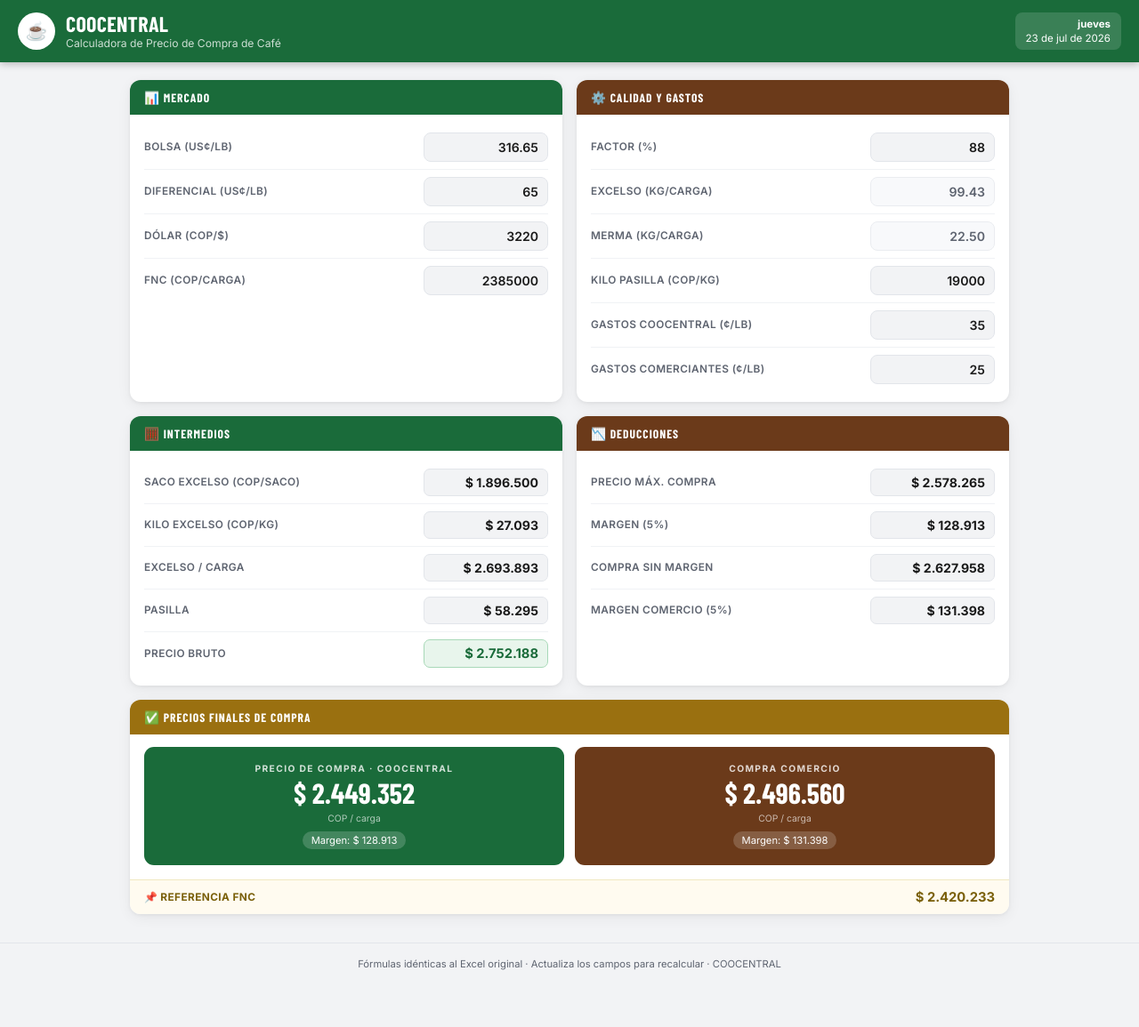
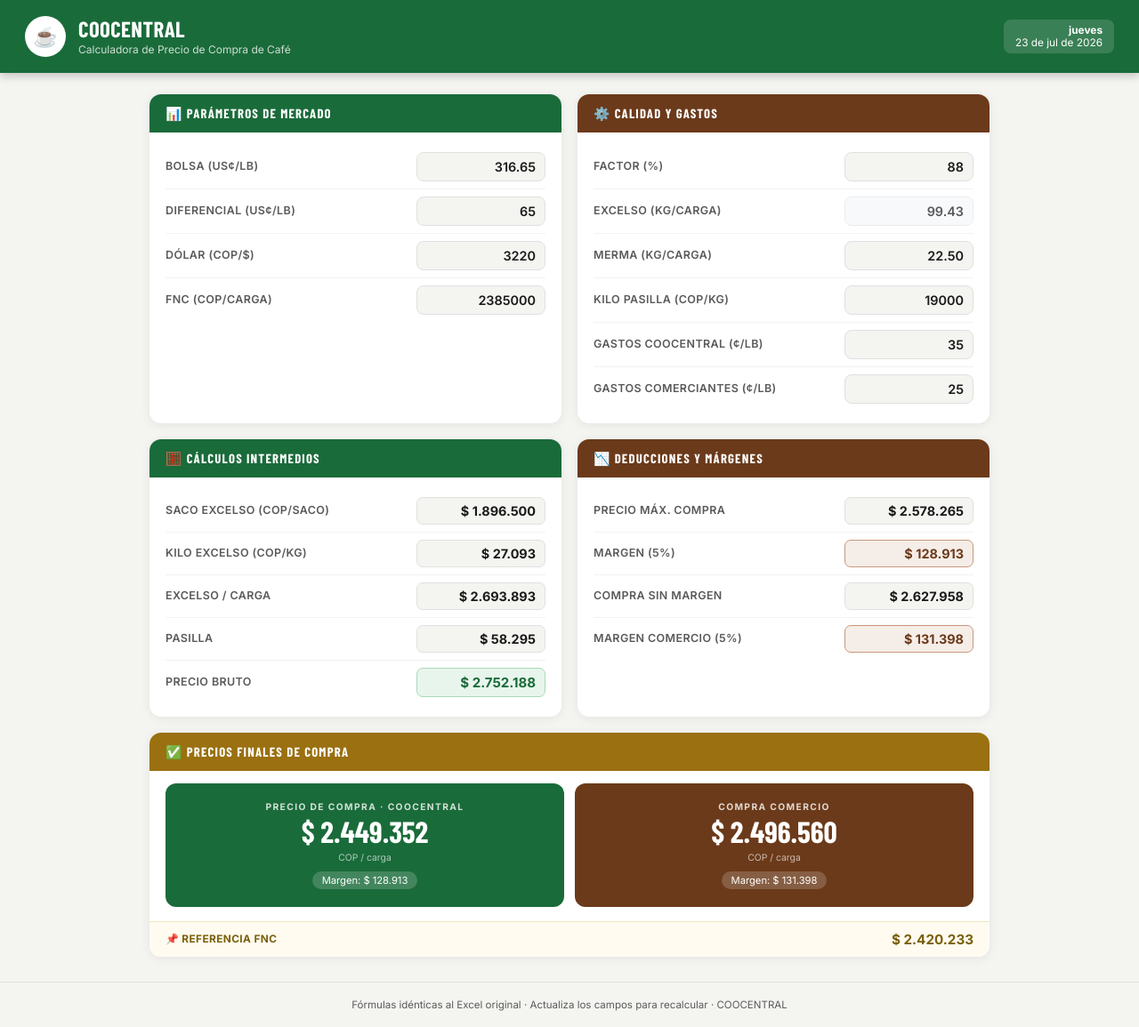
Before and after one commit to calapsusebastian-dotcom/PrecioCompraCoocentral, a plain HTML site: page index.html in a window 1280 px wide. Shown: the whole page at 89% size. Before the commit the page ends 1107 px from the top, so only its background shows below. Drawn offline with nearby package versions, Linux system fonts and the light colour scheme.

Commit message:
Refactor styles and improve HTML structure
Updated CSS variables for improved styling consistency and adjusted header structure for better semantic HTML. Modified JavaScript calculations for accuracy.

```diff
--- a/index.html
+++ b/index.html
@@ -8,359 +8,127 @@
   @import url('https://fonts.googleapis.com/css2?family=Inter:wght@400;500;600;700&family=Barlow+Condensed:wght@600;700&display=swap');
 
   :root {
-    --v:      #1a6b3a;
-    --v2:     #2a8a4d;
-    --vs:     #e8f5ec;
-    --c:      #6b3a1a;
-    --cs:     #f5ede8;
-    --o:      #9a7010;
-    --t:      #1a1a1a;
-    --ts:     #5e6470;
-    --bd:     #e2e5ea;
-    --bg:     #f2f3f5;
-    --w:      #ffffff;
-    --sh:     0 1px 4px rgba(0,0,0,0.06), 0 4px 16px rgba(0,0,0,0.06);
-    --r:      12px;
+    --v:#1a6b3a;--v2:#2a8a4d;--vs:#e8f5ec;
+    --c:#6b3a1a;--cs:#f5ede8;
+    --o:#9a7010;
+    --t:#1a1a1a;--ts:#5a5a5a;--bd:#e0e0e0;
+    --bg:#f4f4f1;--w:#fff;
+    --sh:0 2px 12px rgba(0,0,0,0.07);
   }
+  *{box-sizing:border-box;margin:0;padding:0;}
+  body{font-family:'Inter',sans-serif;background:var(--bg);color:var(--t);}
 
-  *, *::before, *::after { box-sizing: border-box; margin: 0; padding: 0; }
+  header{background:var(--v);color:white;padding:18px 28px;display:flex;align-items:center;gap:14px;box-shadow:0 3px 10px rgba(0,0,0,0.22);}
+  .hico{width:46px;height:46px;background:white;border-radius:50%;display:flex;align-items:center;justify-content:center;font-size:22px;flex-shrink:0;}
+  header h1{font-family:'Barlow Condensed',sans-serif;font-size:1.55rem;letter-spacing:.4px;line-height:1.1;}
+  header p{font-size:.75rem;opacity:.78;margin-top:1px;}
+  .hdate{margin-left:auto;background:rgba(255,255,255,.14);border-radius:8px;padding:5px 13px;font-size:.74rem;text-align:right;white-space:nowrap;}
+  .hdate strong{display:block;font-weight:700;}
 
-  body {
-    font-family: 'Inter', sans-serif;
-    background: var(--bg);
-    color: var(--t);
-    min-height: 100vh;
-    -webkit-text-size-adjust: 100%;
-  }
+  main{max-width:980px;margin:0 auto;padding:24px 18px;display:grid;grid-template-columns:repeat(12,1fr);gap:18px;}
 
-  /* ── HEADER ── */
-  header {
-    background: var(--v);
-    color: white;
-    padding: 14px 20px;
-    display: flex;
-    align-items: center;
-    gap: 12px;
-    position: sticky;
-    top: 0;
-    z-index: 10;
-    box-shadow: 0 2px 8px rgba(0,0,0,0.25);
-  }
-  .h-ico {
-    width: 42px; height: 42px;
-    background: white;
-    border-radius: 50%;
-    display: flex; align-items: center; justify-content: center;
-    font-size: 20px;
-    flex-shrink: 0;
-  }
-  .h-text h1 {
-    font-family: 'Barlow Condensed', sans-serif;
-    font-size: clamp(1.1rem, 4vw, 1.5rem);
-    letter-spacing: .3px;
-    line-height: 1.1;
-  }
-  .h-text p {
-    font-size: clamp(.65rem, 2.5vw, .76rem);
-    opacity: .78;
-    margin-top: 1px;
-  }
-  .h-date {
-    margin-left: auto;
-    background: rgba(255,255,255,.14);
-    border-radius: 8px;
-    padding: 5px 12px;
-    font-size: .72rem;
-    text-align: right;
-    white-space: nowrap;
-    line-height: 1.4;
-  }
-  .h-date strong { display: block; font-weight: 700; }
+  .col-6{grid-column:span 6;}
+  .col-12{grid-column:span 12;}
+  @media(max-width:700px){.col-6{grid-column:span 12;}}
 
-  /* ── LAYOUT ── */
-  main {
-    max-width: 1020px;
-    margin: 0 auto;
-    padding: 20px 16px 32px;
-    display: grid;
-    grid-template-columns: repeat(12, 1fr);
-    gap: 16px;
-  }
+  .card{background:var(--w);border-radius:13px;box-shadow:var(--sh);overflow:hidden;}
+  .card-header{padding:12px 18px;font-family:'Barlow Condensed',sans-serif;font-size:.92rem;font-weight:700;letter-spacing:1.2px;text-transform:uppercase;color:white;display:flex;align-items:center;gap:8px;}
+  .ch-v{background:var(--v);}
+  .ch-c{background:var(--c);}
+  .ch-o{background:var(--o);}
+  .card-body{padding:14px 18px;}
 
-  /* columnas por sección */
-  .col-6  { grid-column: span 6; }
-  .col-12 { grid-column: span 12; }
+  .field{display:flex;align-items:center;justify-content:space-between;gap:8px;padding:8px 0;border-bottom:1px solid #f0f2f5;}
+  .field:last-child{border-bottom:none;}
+  .field label{font-size:.78rem;font-weight:600;color:var(--ts);text-transform:uppercase;letter-spacing:.4px;flex:1;min-width:0;line-height:1.3;}
+  .field input,.field .cv{width:145px;min-width:90px;flex-shrink:0;padding:7px 10px;border-radius:8px;font-size:.9rem;font-family:'Inter',sans-serif;font-weight:600;text-align:right;}
+  .field input{border:1.5px solid var(--bd);color:var(--t);background:var(--bg);transition:border-color .15s,box-shadow .15s;-moz-appearance:textfield;}
+  .field input::-webkit-inner-spin-button{-webkit-appearance:none;}
+  .field input:focus{outline:none;border-color:var(--v2);box-shadow:0 0 0 3px rgba(42,138,77,.13);background:white;}
+  .field .cv{border:1px solid #eaecf0;color:var(--ts);background:#f8f9fb;}
 
-  /* tablet */
-  @media (max-width: 700px) {
-    .col-6 { grid-column: span 12; }
-  }
+  .rrow{display:flex;align-items:center;justify-content:space-between;gap:8px;padding:8px 0;border-bottom:1px solid #f0f2f5;}
+  .rrow:last-child{border-bottom:none;}
+  .rrow .rl{font-size:.78rem;font-weight:600;color:var(--ts);text-transform:uppercase;letter-spacing:.4px;flex:1;min-width:0;line-height:1.3;}
+  .rrow .rv{font-size:.9rem;font-weight:700;text-align:right;color:var(--t);background:var(--bg);border-radius:7px;padding:6px 10px;min-width:145px;flex-shrink:0;border:1px solid var(--bd);white-space:nowrap;}
+  .rrow.hl-v .rv{background:var(--vs);color:var(--v);border-color:#a8d9b8;font-size:.94rem;}
+  .rrow.hl-c .rv{background:var(--cs);color:var(--c);border-color:#c8997a;}
 
-  /* ── CARD ── */
-  .card {
-    background: var(--w);
-    border-radius: var(--r);
-    box-shadow: var(--sh);
-    overflow: hidden;
-    display: flex;
-    flex-direction: column;
-  }
-  .card-hd {
-    padding: 11px 16px;
-    font-family: 'Barlow Condensed', sans-serif;
-    font-size: .85rem;
-    font-weight: 700;
-    letter-spacing: 1px;
-    text-transform: uppercase;
-    color: white;
-    display: flex;
-    align-items: center;
-    gap: 7px;
-    flex-shrink: 0;
-  }
-  .hd-v { background: var(--v); }
-  .hd-c { background: var(--c); }
-  .hd-o { background: var(--o); }
-  .card-bd { padding: 12px 16px; flex: 1; }
+  .pf-wrap{padding:14px 18px 16px;display:grid;grid-template-columns:1fr 1fr;gap:12px;}
+  @media(max-width:480px){.pf-wrap{grid-template-columns:1fr;}}
+  .pbox{border-radius:12px;padding:20px 16px;text-align:center;display:flex;flex-direction:column;align-items:center;gap:4px;}
+  .pbox-v{background:var(--v);color:white;}
+  .pbox-c{background:var(--c);color:white;}
+  .pbox .pet{font-size:.64rem;font-weight:700;letter-spacing:1.4px;text-transform:uppercase;opacity:.8;}
+  .pbox .pmonto{font-family:'Barlow Condensed',sans-serif;font-size:clamp(1.6rem,5vw,2.1rem);font-weight:700;line-height:1.1;}
+  .pbox .psub{font-size:.65rem;opacity:.65;}
+  .pbox .pbadge{display:inline-block;background:rgba(255,255,255,.18);border-radius:20px;padding:3px 11px;font-size:.7rem;margin-top:5px;}
 
-  /* ── CAMPOS ── */
-  .field {
-    display: flex;
-    align-items: center;
-    justify-content: space-between;
-    gap: 8px;
-    padding: 8px 0;
-    border-bottom: 1px solid #f0f2f5;
-  }
-  .field:last-child { border-bottom: none; }
+  .fnc-row{display:flex;align-items:center;flex-wrap:wrap;gap:8px;padding:10px 18px;background:#fffbf0;border-top:1px solid #f0e8c0;}
+  .fnc-row .fl{font-size:.74rem;font-weight:700;color:#7a600a;text-transform:uppercase;letter-spacing:.4px;}
+  .fnc-row .fv{font-size:.95rem;font-weight:700;color:#7a600a;margin-left:auto;white-space:nowrap;}
 
-  .field label {
-    font-size: .74rem;
-    font-weight: 600;
-    color: var(--ts);
-    text-transform: uppercase;
-    letter-spacing: .4px;
-    flex: 1;
-    min-width: 0;
-    /* wrap en móvil */
-    white-space: normal;
-    line-height: 1.3;
-  }
-
-  .field input,
-  .field .cv {
-    width: 140px;
-    min-width: 100px;
-    flex-shrink: 0;
-    padding: 7px 10px;
-    border-radius: 8px;
-    font-size: .88rem;
-    font-family: 'Inter', sans-serif;
-    font-weight: 600;
-    text-align: right;
-  }
-  .field input {
-    border: 1.5px solid var(--bd);
-    color: var(--t);
-    background: var(--bg);
-    transition: border-color .15s, box-shadow .15s;
-    -moz-appearance: textfield;
-  }
-  .field input::-webkit-inner-spin-button { -webkit-appearance: none; }
-  .field input:focus {
-    outline: none;
-    border-color: var(--v2);
-    box-shadow: 0 0 0 3px rgba(42,138,77,.13);
-    background: white;
-  }
-  .field .cv {
-    border: 1px solid #eaecf0;
-    color: var(--ts);
-    background: #f8f9fb;
-  }
-
-  /* pantallas muy pequeñas: stack label/input */
-  @media (max-width: 360px) {
-    .field { flex-direction: column; align-items: flex-start; }
-    .field input, .field .cv { width: 100%; }
-  }
-
-  /* ── FILAS RESULTADO ── */
-  .rrow {
-    display: flex;
-    align-items: center;
-    justify-content: space-between;
-    gap: 8px;
-    padding: 8px 0;
-    border-bottom: 1px solid #f0f2f5;
-  }
-  .rrow:last-child { border-bottom: none; }
-  .rrow .rl {
-    font-size: .74rem;
-    font-weight: 600;
-    color: var(--ts);
-    text-transform: uppercase;
-    letter-spacing: .4px;
-    flex: 1;
-    min-width: 0;
-    line-height: 1.3;
-  }
-  .rrow .rv {
-    font-size: .88rem;
-    font-weight: 700;
-    text-align: right;
-    color: var(--t);
-    background: var(--bg);
-    border-radius: 7px;
-    padding: 6px 10px;
-    min-width: 140px;
-    flex-shrink: 0;
-    border: 1px solid var(--bd);
-    white-space: nowrap;
-  }
-  .rrow.hl-v .rv {
-    background: var(--vs);
-    color: var(--v);
-    border-color: #a8d9b8;
-    font-size: .92rem;
-  }
-  @media (max-width: 360px) {
-    .rrow { flex-direction: column; align-items: flex-start; }
-    .rrow .rv { width: 100%; min-width: 0; }
-  }
-
-  /* ── PRECIOS FINALES ── */
-  .pf-wrap {
-    padding: 14px 16px 16px;
-    display: grid;
-    grid-template-columns: 1fr 1fr;
-    gap: 12px;
-  }
-  @media (max-width: 480px) {
-    .pf-wrap { grid-template-columns: 1fr; }
-  }
-
-  .pbox {
-    border-radius: 11px;
-    padding: 18px 16px;
-    text-align: center;
-    display: flex;
-    flex-direction: column;
-    align-items: center;
-    gap: 4px;
-  }
-  .pbox-v { background: var(--v); color: white; }
-  .pbox-c { background: var(--c); color: white; }
-
-  .pbox .pet {
-    font-size: .64rem;
-    font-weight: 700;
-    letter-spacing: 1.4px;
-    text-transform: uppercase;
-    opacity: .8;
-  }
-  .pbox .pmonto {
-    font-family: 'Barlow Condensed', sans-serif;
-    font-size: clamp(1.55rem, 5vw, 2rem);
-    font-weight: 700;
-    line-height: 1.1;
-    word-break: break-all;
-  }
-  .pbox .psub { font-size: .65rem; opacity: .65; }
-  .pbox .pbadge {
-    display: inline-block;
-    background: rgba(255,255,255,.18);
-    border-radius: 20px;
-    padding: 3px 10px;
-    font-size: .7rem;
-    margin-top: 4px;
-  }
-
-  .fnc-row {
-    display: flex;
-    align-items: center;
-    flex-wrap: wrap;
-    gap: 8px;
-    padding: 10px 16px;
-    background: #fffbf0;
-    border-top: 1px solid #f0e8c0;
-  }
-  .fnc-row .fl { font-size: .74rem; font-weight: 700; color: #7a600a; text-transform: uppercase; letter-spacing: .4px; }
-  .fnc-row .fv { font-size: .92rem; font-weight: 700; color: #7a600a; margin-left: auto; white-space: nowrap; }
-
-  /* ── FOOTER ── */
-  footer {
-    text-align: center;
-    padding: 16px;
-    font-size: .7rem;
-    color: var(--ts);
-    border-top: 1px solid var(--bd);
-  }
+  footer{text-align:center;padding:18px;font-size:.72rem;color:var(--ts);border-top:1px solid var(--bd);margin-top:4px;}
 </style>
 </head>
 <body>
 
 <header>
-  <div class="h-ico">☕</div>
-  <div class="h-text">
+  <div class="hico">☕</div>
+  <div>
     <h1>COOCENTRAL</h1>
     <p>Calculadora de Precio de Compra de Café</p>
   </div>
-  <div class="h-date" id="hd"></div>
+  <div class="hdate" id="hd"></div>
 </header>
 
 <main>
 
-  <!-- Parámetros de Mercado -->
   <div class="card col-6">
-    <div class="card-hd hd-v">📊 Mercado</div>
-    <div class="card-bd">
-      <div class="field"><label>Bolsa (US¢/lb)</label>   <input type="number" id="bolsa"  value="316.65"   step="0.01"  oninput="calc()"></div>
-      <div class="field"><label>Diferencial (US¢/lb)</label><input type="number" id="dif"    value="65"       step="0.5"   oninput="calc()"></div>
-      <div class="field"><label>Dólar (COP/$)</label>    <input type="number" id="dolar"  value="3220"     step="1"     oninput="calc()"></div>
-      <div class="field"><label>FNC (COP/carga)</label>  <input type="number" id="fnc"    value="2385000"  step="1000"  oninput="calc()"></div>
+    <div class="card-header ch-v">📊 Parámetros de Mercado</div>
+    <div class="card-body">
+      <div class="field"><label>Bolsa (US¢/lb)</label>      <input type="number" id="bolsa"    value="316.65"  step="0.01"  oninput="calc()"></div>
+      <div class="field"><label>Diferencial (US¢/lb)</label><input type="number" id="dif"      value="65"      step="0.5"   oninput="calc()"></div>
+      <div class="field"><label>Dólar (COP/$)</label>       <input type="number" id="dolar"    value="3220"    step="1"     oninput="calc()"></div>
+      <div class="field"><label>FNC (COP/carga)</label>     <input type="number" id="fnc"      value="2385000" step="1000"  oninput="calc()"></div>
     </div>
   </div>
 
-  <!-- Factores de Calidad -->
   <div class="card col-6">
-    <div class="card-hd hd-c">⚙️ Calidad y Gastos</div>
-    <div class="card-bd">
-      <div class="field"><label>Factor (%)</label>             <input type="number" id="factor" value="88"    step="0.1" oninput="calc()"></div>
-      <div class="field"><label>Excelso (kg/carga)</label>     <span class="cv" id="d_excelso">—</span></div>
-      <div class="field"><label>Merma (kg/carga)</label>       <span class="cv" id="d_merma">22.50</span></div>
-      <div class="field"><label>Kilo Pasilla (COP/kg)</label>  <input type="number" id="kpas"   value="19000" step="100" oninput="calc()"></div>
-      <div class="field"><label>Gastos COOCENTRAL (¢/lb)</label><input type="number" id="gastos"   value="35" step="0.5" oninput="calc()"></div>
-      <div class="field"><label>Gastos Comerciantes (¢/lb)</label><input type="number" id="gastos_c" value="25" step="0.5" oninput="calc()"></div>
+    <div class="card-header ch-c">⚙️ Calidad y Gastos</div>
+    <div class="card-body">
+      <div class="field"><label>Factor (%)</label>               <input type="number" id="factor"   value="88"    step="0.1"  oninput="calc()"></div>
+      <div class="field"><label>Excelso (kg/carga)</label>       <span class="cv" id="d_excelso">—</span></div>
+      <div class="field"><label>Merma (kg/carga)</label>         <input type="number" id="merma" value="22.50" step="0.1" oninput="calc()"></div>
+      <div class="field"><label>Kilo Pasilla (COP/kg)</label>    <input type="number" id="kpas"     value="19000" step="100"  oninput="calc()"></div>
+      <div class="field"><label>Gastos COOCENTRAL (¢/lb)</label> <input type="number" id="gastos"   value="35"    step="0.5"  oninput="calc()"></div>
+      <div class="field"><label>Gastos Comerciantes (¢/lb)</label><input type="number" id="gastos_c" value="25"   step="0.5"  oninput="calc()"></div>
     </div>
   </div>
 
-  <!-- Cálculos Intermedios -->
   <div class="card col-6">
-    <div class="card-hd hd-v">🧮 Intermedios</div>
-    <div class="card-bd">
-      <div class="rrow"><span class="rl">Saco Excelso (COP/saco)</span><span class="rv" id="r_saco">—</span></div>
-      <div class="rrow"><span class="rl">Kilo Excelso (COP/kg)</span>  <span class="rv" id="r_kilo">—</span></div>
-      <div class="rrow"><span class="rl">Excelso / Carga</span>         <span class="rv" id="r_exc_c">—</span></div>
-      <div class="rrow"><span class="rl">Pasilla</span>                  <span class="rv" id="r_pas">—</span></div>
-      <div class="rrow hl-v"><span class="rl">Precio Bruto</span>        <span class="rv" id="r_bruto">—</span></div>
+    <div class="card-header ch-v">🧮 Cálculos Intermedios</div>
+    <div class="card-body">
+      <div class="rrow">      <span class="rl">Saco Excelso (COP/saco)</span><span class="rv" id="r_saco">—</span></div>
+      <div class="rrow">      <span class="rl">Kilo Excelso (COP/kg)</span>  <span class="rv" id="r_kilo">—</span></div>
+      <div class="rrow">      <span class="rl">Excelso / Carga</span>         <span class="rv" id="r_exc_c">—</span></div>
+      <div class="rrow">      <span class="rl">Pasilla</span>                  <span class="rv" id="r_pas">—</span></div>
+      <div class="rrow hl-v"> <span class="rl">Precio Bruto</span>             <span class="rv" id="r_bruto">—</span></div>
     </div>
   </div>
 
-  <!-- Deducciones -->
   <div class="card col-6">
-    <div class="card-hd hd-c">📉 Deducciones</div>
-    <div class="card-bd">
-      <div class="rrow"><span class="rl">Precio Máx. Compra</span>  <span class="rv" id="r_pmax">—</span></div>
-      <div class="rrow"><span class="rl">Margen (5%)</span>          <span class="rv" id="r_margen">—</span></div>
-      <div class="rrow"><span class="rl">Compra Sin Margen</span>    <span class="rv" id="r_csm">—</span></div>
-      <div class="rrow"><span class="rl">Margen Comercio (5%)</span> <span class="rv" id="r_mc">—</span></div>
+    <div class="card-header ch-c">📉 Deducciones y Márgenes</div>
+    <div class="card-body">
+      <div class="rrow">      <span class="rl">Precio Máx. Compra</span>   <span class="rv" id="r_pmax">—</span></div>
+      <div class="rrow hl-c"> <span class="rl">Margen (5%)</span>           <span class="rv" id="r_margen">—</span></div>
+      <div class="rrow">      <span class="rl">Compra Sin Margen</span>     <span class="rv" id="r_csm">—</span></div>
+      <div class="rrow hl-c"> <span class="rl">Margen Comercio (5%)</span> <span class="rv" id="r_mc">—</span></div>
     </div>
   </div>
 
-  <!-- Precios Finales -->
   <div class="card col-12">
-    <div class="card-hd hd-o">✅ Precios Finales de Compra</div>
+    <div class="card-header ch-o">✅ Precios Finales de Compra</div>
     <div class="pf-wrap">
       <div class="pbox pbox-v">
         <div class="pet">Precio de Compra · COOCENTRAL</div>
@@ -386,7 +154,6 @@
 <footer>Fórmulas idénticas al Excel original · Actualiza los campos para recalcular · COOCENTRAL</footer>
 
 <script>
-  // Fecha
   const d = new Date();
   document.getElementById('hd').innerHTML =
     `<strong>${d.toLocaleDateString('es-CO',{weekday:'long'})}</strong>` +
@@ -407,38 +174,22 @@
     const gastos   = gv('gastos');
     const gastos_c = gv('gastos_c');
 
-    // F5: EXCELSO = (70/factor)*125
     const excelso  = (70 / factor) * 125;
-    // F6: MERMA = 125*18%
-    const merma    = 125 * 0.18;
-    // C9: SACO EXCELSO = 0.7 * 2.20462 * (bolsa+dif) * dolar
+    const merma    = gv('merma');
     const saco     = 0.7 * 2.20462 * (bolsa + dif) * dolar;
-    // C10: KILO EXCELSO = saco/70
     const kilo_ex  = saco / 70;
-    // C12: EXCELSO/CARGA = kilo_ex * 125 * 70 / factor
     const exc_c    = kilo_ex * 125 * 70 / factor;
-    // C13: PASILLA = kpas * (125 - excelso - merma)
     const pasilla  = kpas * (125 - excelso - merma);
-    // C15: PRECIO BRUTO
     const pb       = exc_c + pasilla;
-    // C19: PRECIO MÁX = pb - (gastos*dolar/100)*70*2.20462
     const pmax     = pb - (gastos   * dolar / 100) * 70 * 2.20462;
-    // F19: COMPRA SIN MARGEN
     const csm      = pb - (gastos_c * dolar / 100) * 70 * 2.20462;
-    // C21: MARGEN = pmax*5%
     const margen   = pmax * 0.05;
-    // F21: MARGEN COMERCIO = csm*5%
     const margen_c = csm  * 0.05;
-    // C23: PRECIO COMPRA
     const pc       = pmax - margen;
-    // F23: COMPRA COMERCIO
     const cc       = csm  - margen_c;
-    // C24: REFERENCIA FNC = 0.95*(fnc*94/88)
     const ref_fnc  = 0.95 * (fnc * 94 / 88);
 
     document.getElementById('d_excelso').textContent = fmtd(excelso);
-    document.getElementById('d_merma').textContent   = fmtd(merma);
-
     sv('r_saco',   saco);
     sv('r_kilo',   kilo_ex);
     sv('r_exc_c',  exc_c);
@@ -451,7 +202,6 @@
     sv('r_pc',     pc);
     sv('r_cc',     cc);
     sv('r_fnc',    ref_fnc);
-
     document.getElementById('b_m').textContent  = 'Margen: ' + fmt(margen);
     document.getElementById('b_mc').textContent = 'Margen: ' + fmt(margen_c);
   }
```
